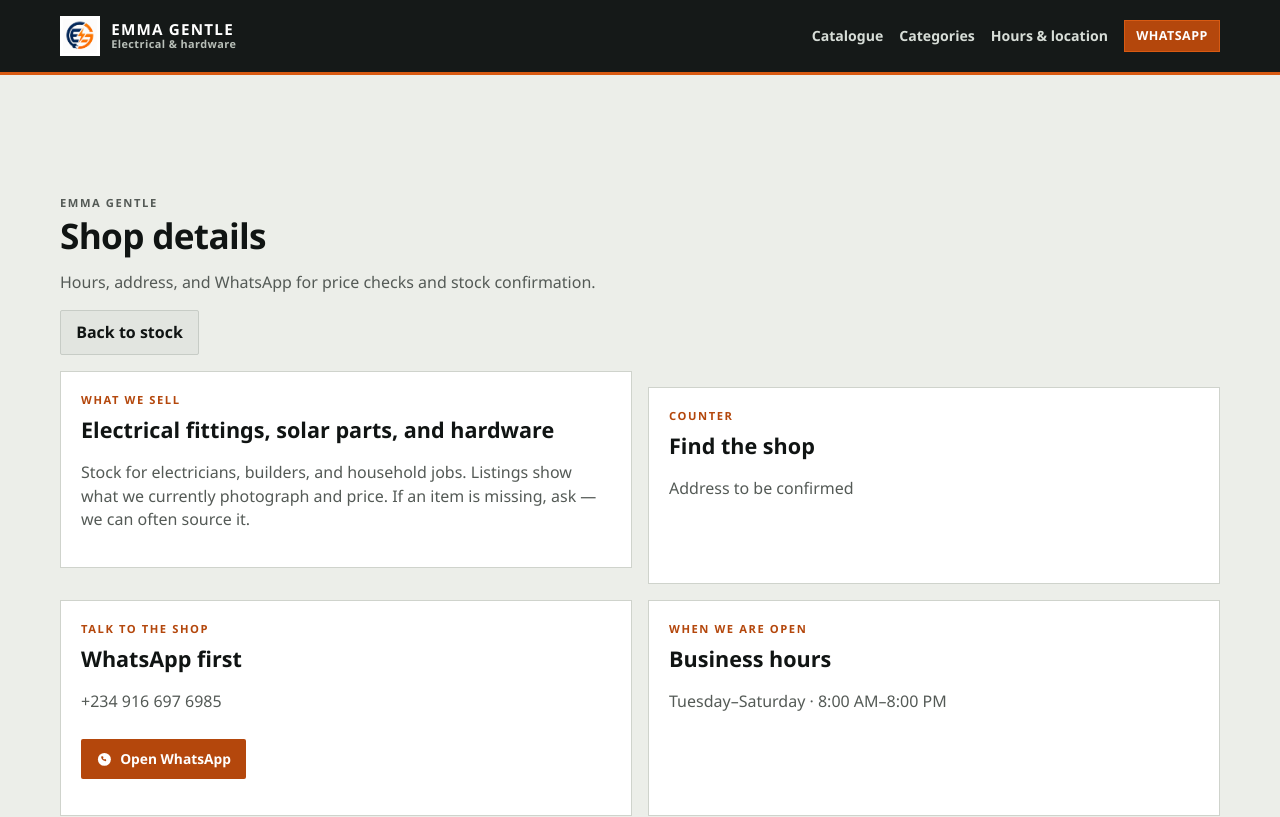
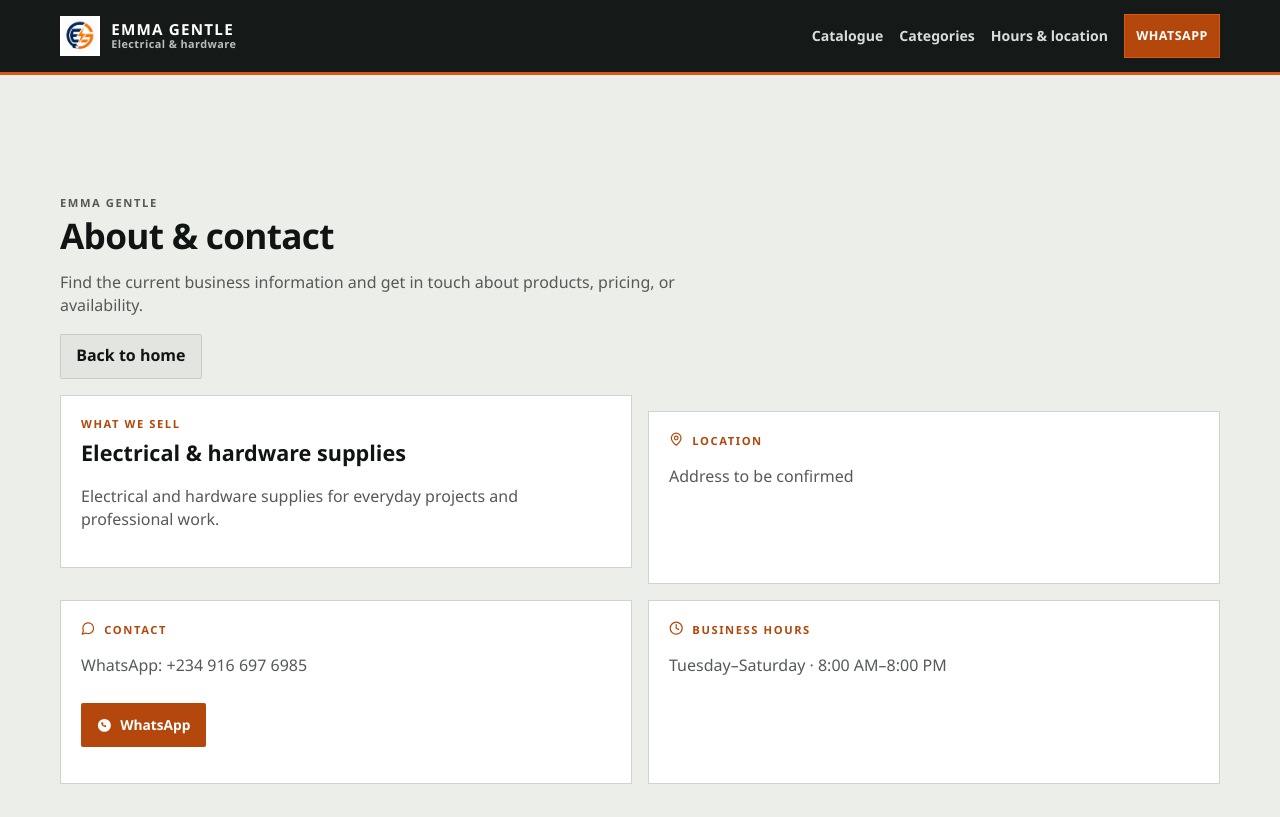
Before and after one commit to iamsuperfly/Emmagentle, a Next.js app: page /about in a window 1280 px wide. Shown: the top 817 px of the page. Built offline with nearby package versions, Linux system fonts and the light colour scheme; no server answers; the database is empty.

Commit message:
design: contact icons and mobile tap targets, no inventory edits

```diff
--- a/app/about/page.tsx
+++ b/app/about/page.tsx
@@ -2,6 +2,7 @@
 import { BUSINESS_DEFAULTS } from "@/lib/config";
 import { getBusinessSettings } from "@/lib/data";
 import { WhatsAppIcon } from "@/components/WhatsAppIcon";
+import { IconClock, IconMapPin, IconMessageCircle } from "@/components/icons";
 
 export const dynamic = "force-dynamic";
 
@@ -12,30 +13,25 @@
       <div className="shell">
         <div className="page-heading">
           <p className="eyebrow">{BUSINESS_DEFAULTS.businessName}</p>
-          <h1>Shop details</h1>
-          <p>Hours, address, and WhatsApp for price checks and stock confirmation.</p>
+          <h1>About & contact</h1>
+          <p>Find the current business information and get in touch about products, pricing, or availability.</p>
           <Link className="button button-secondary" href="/">
-            Back to stock
+            Back to home
           </Link>
         </div>
         <div className="about-grid">
           <div className="panel about-panel" id="about">
             <p className="eyebrow">What we sell</p>
-            <h2>Electrical fittings, solar parts, and hardware</h2>
-            <p>
-              Stock for electricians, builders, and household jobs. Listings show what we currently
-              photograph and price. If an item is missing, ask — we can often source it.
-            </p>
+            <h2>Electrical & hardware supplies</h2>
+            <p>Electrical and hardware supplies for everyday projects and professional work.</p>
           </div>
           <div className="panel about-panel" id="location">
-            <p className="eyebrow">Counter</p>
-            <h2>Find the shop</h2>
+            <p className="eyebrow"><IconMapPin /> Location</p>
             <p>{settings.address}</p>
           </div>
           <div className="panel about-panel" id="contact">
-            <p className="eyebrow">Talk to the shop</p>
-            <h2>WhatsApp first</h2>
-            <p>{settings.whatsapp_number}</p>
+            <p className="eyebrow"><IconMessageCircle /> Contact</p>
+            <p>WhatsApp: {settings.whatsapp_number}</p>
             {settings.phone_number ? <p>Phone: {settings.phone_number}</p> : null}
             <a
               className="button button-primary whatsapp-button"
@@ -44,12 +40,11 @@
               rel="noreferrer"
             >
               <WhatsAppIcon />
-              Open WhatsApp
+              WhatsApp
             </a>
           </div>
           <div className="panel about-panel" id="hours">
-            <p className="eyebrow">When we are open</p>
-            <h2>Business hours</h2>
+            <p className="eyebrow"><IconClock /> Business hours</p>
             <p>{settings.opening_hours}</p>
           </div>
         </div>
--- a/app/trade.css
+++ b/app/trade.css
@@ -18,6 +18,21 @@
   color: var(--ink);
   font-family: "Segoe UI", "Helvetica Neue", Arial, sans-serif;
   line-height: 1.45;
+}
+
+.inline-icon {
+  width: 0.9rem;
+  height: 0.9rem;
+  display: inline-block;
+  vertical-align: -0.12em;
+  margin-right: 0.28rem;
+}
+
+button,
+.button,
+.header-whatsapp,
+.whatsapp-button {
+  min-height: 44px;
 }
 
 button,
@@ -116,6 +131,7 @@
   color: #fff;
   font-weight: 800;
   font-size: 0.88rem;
+  min-height: 44px;
 }
 
 .footer-whatsapp:hover,
@@ -155,13 +171,8 @@
   letter-spacing: -0.02em;
 }
 
-.availability-filter {
-  gap: 0;
-  padding: 0;
-  border-radius: 2px;
-}
-
 .availability-filter button {
+  min-height: 44px;
   border-radius: 0;
 }
 
@@ -236,10 +247,6 @@
   box-shadow: 0 1px 2px rgb(16 20 19 / 18%);
 }
 
-.category-grid {
-  gap: 0.75rem;
-}
-
 .category-card {
   padding: 1rem 1.05rem;
   border-left: 3px solid var(--orange);
@@ -252,20 +259,6 @@
 .category-chip-row {
   margin-top: 0;
   margin-bottom: 1.35rem;
-}
-
-input,
-select,
-textarea {
-  border-color: #b9beb8;
-  border-radius: 2px;
-}
-
-.detail-copy h1 {
-  margin: 0.35rem 0 0.85rem;
-  font-size: clamp(1.7rem, 3.6vw, 2.6rem);
-  line-height: 1.12;
-  letter-spacing: -0.02em;
 }
 
 .auth-card {
@@ -282,6 +275,11 @@
 }
 
 @media (max-width: 800px) {
+  .product-grid,
+  .featured-product-row {
+    grid-template-columns: 1fr;
+  }
+
   .brand-name {
     overflow: hidden;
     text-overflow: ellipsis;
```
Also changed, not shown: 1 other file (tests, documents, lock files or other folders).
